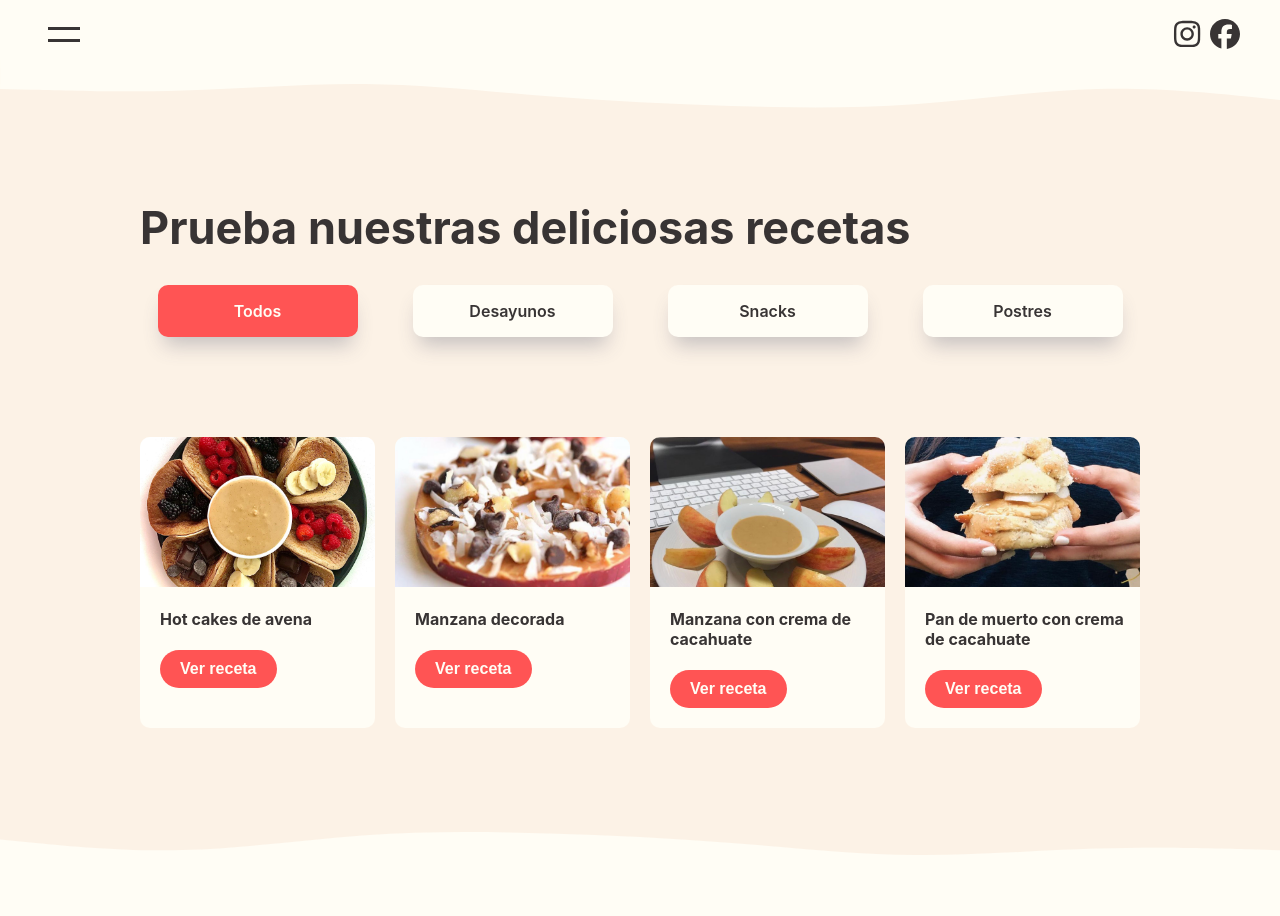
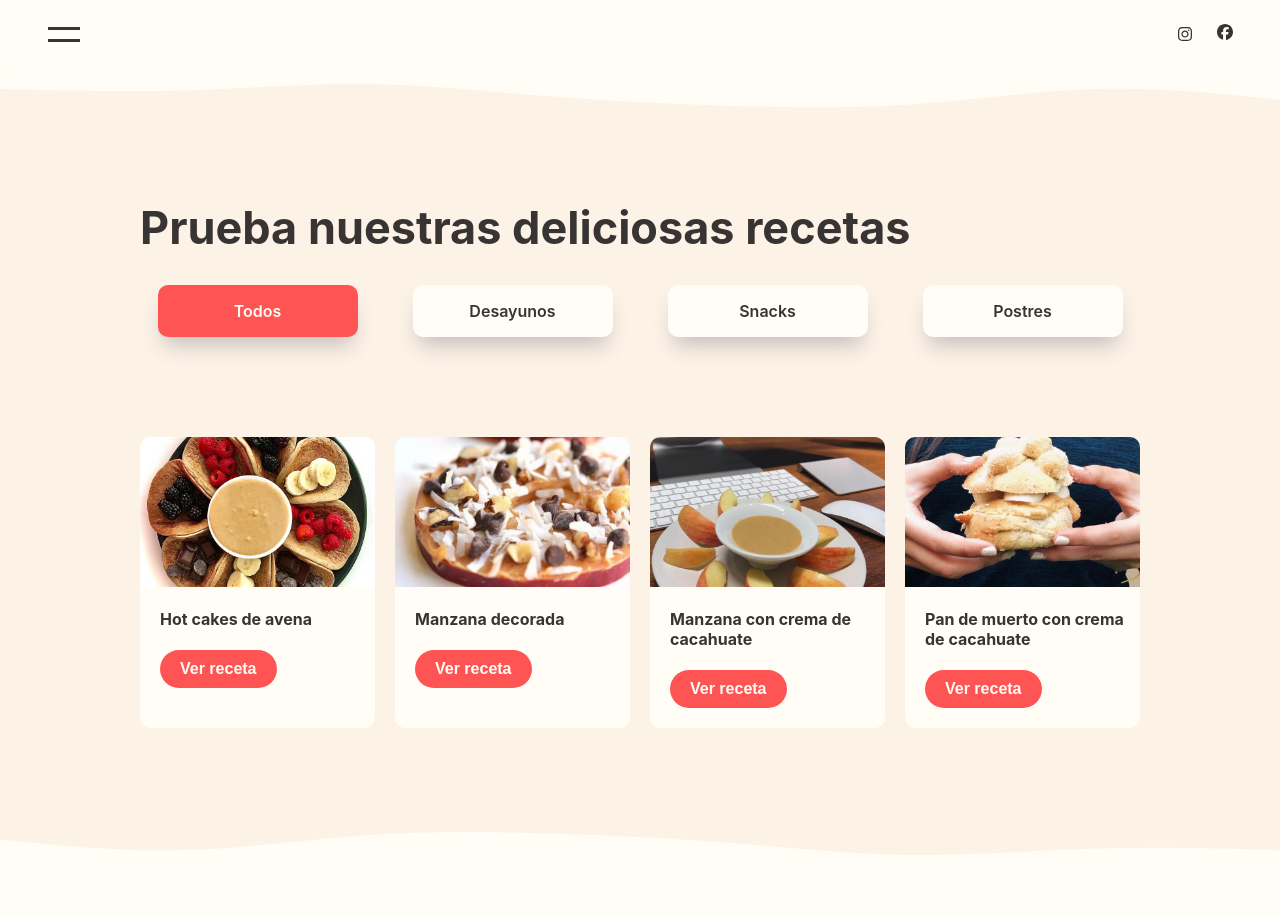
Before and after one commit to Abrahamcepedao/Nutzen-web, a Next.js app: page /recetas in a window 1280 px wide. Shown: the top 916 px of the page. Built offline with nearby package versions, Linux system fonts and the light colour scheme.

Commit message:
Fixed icons size

```diff
--- a/components/Footer.tsx
+++ b/components/Footer.tsx
@@ -38,10 +38,10 @@ const Stores: NextPage = () => {
                 </div>
                 <div className={styles.footer__socials}>
                     <a href="https://www.instagram.com/nutzenmx/" target="_blank" rel="noreferrer">
-                        <FontAwesomeIcon size="2x" icon={faInstagram} className={styles.icon}/>
+                        <FontAwesomeIcon icon={faInstagram} className={styles.icon}/>
                     </a>
                     <a href="https://www.facebook.com/nutzenmx/" target="_blank" rel="noreferrer">
-                        <FontAwesomeIcon size="2x" icon={faFacebook} className={styles.icon}/>
+                        <FontAwesomeIcon icon={faFacebook} className={styles.icon} style={{top: "-2px"}}/>
                     </a>
                     <br/>
                     <Link href={"/recetas"}>
--- a/components/Header.tsx
+++ b/components/Header.tsx
@@ -122,10 +122,10 @@ const Header: NextPage = () => {
                 {/* socials */}
                 <div>
                     <a href="https://www.instagram.com/nutzenmx/" target="_blank" rel="noreferrer">
-                        <FontAwesomeIcon icon={faInstagram} size="2x" className={styles.icon}/>
+                        <FontAwesomeIcon icon={faInstagram} className={styles.icon}/>
                     </a>
                     <a href="https://www.facebook.com/nutzenmx/" target="_blank" rel="noreferrer">
-                        <FontAwesomeIcon icon={faFacebook} size="2x" className={styles.icon}/>
+                        <FontAwesomeIcon icon={faFacebook} className={styles.icon} style={{top: "-2px"}}/>
                     </a>
                 </div>
             </div>
--- a/styles/components/Footer.module.css
+++ b/styles/components/Footer.module.css
@@ -46,7 +46,9 @@
 .icon {
     color: #383434;
     margin-left: 10px;
+    width: 30px;
     transition: transform 450ms;
+    position: relative;
 }
 .icon:hover {
     transform: scale(1.1);
--- a/styles/components/Header.module.css
+++ b/styles/components/Header.module.css
@@ -16,7 +16,8 @@
 
 .icon {
     color: #383434;
-    font-size: 30px;
+    position: relative;
+    width: 30px;
     margin-left: 10px;
     transition: transform 450ms;
 }
```
